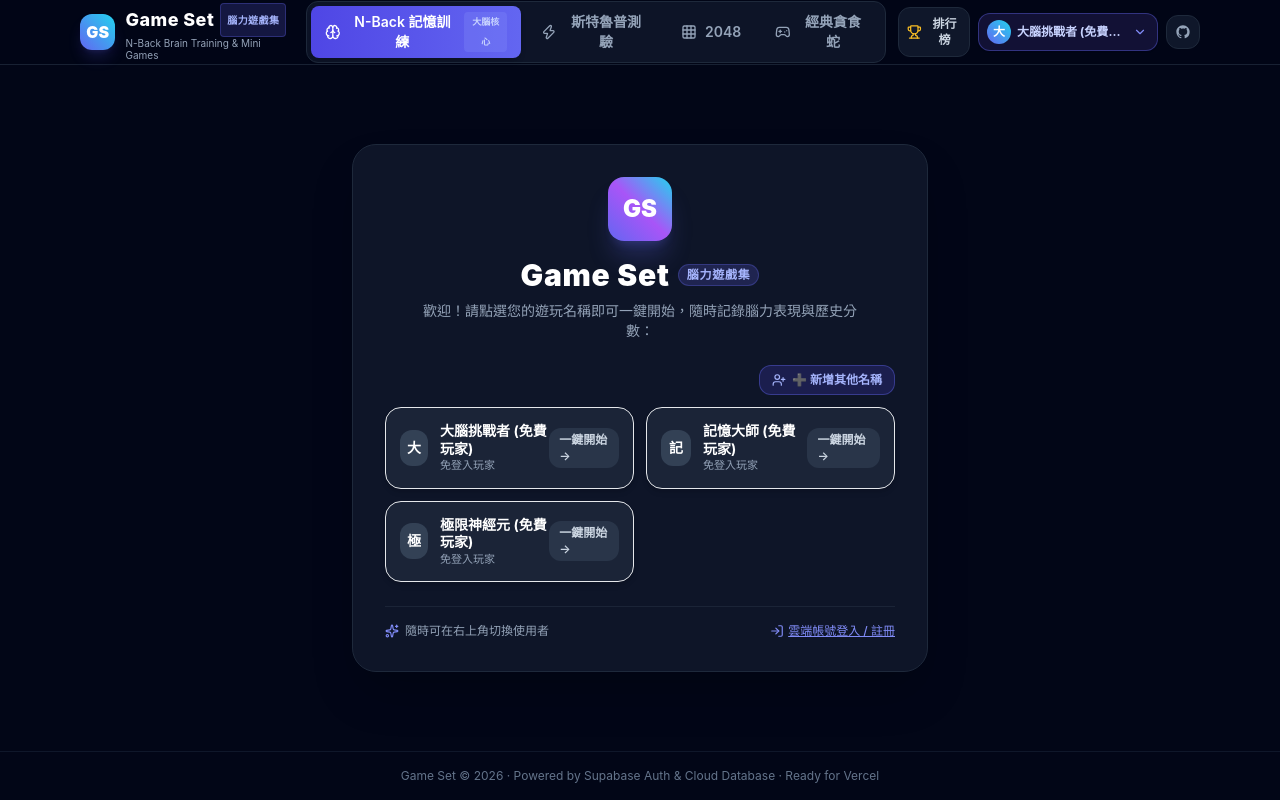
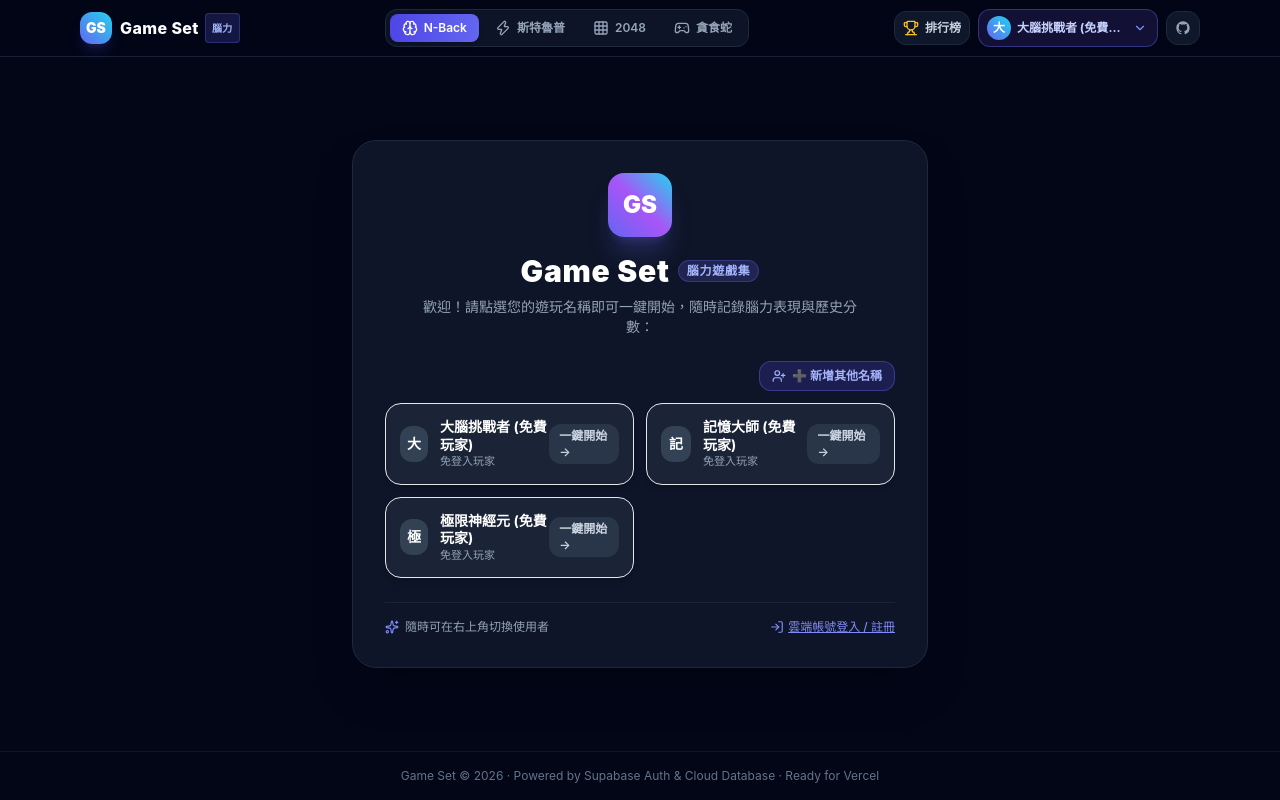
Before and after one commit to LR0988/GameSet, a React (Vite) app: page / in a window 1280 px wide. Built offline with nearby package versions, Linux system fonts and the light colour scheme.

Commit message:
feat: user management & cloud sync 2026-09-28 13:48:16

```diff
--- a/src/App.tsx
+++ b/src/App.tsx
@@ -12,6 +12,7 @@ import { InitialUserPicker } from './components/auth/InitialUserPicker';
 export const AppContent: React.FC = () => {
   const [activeGame, setActiveGame] = useState<GameId>('nback');
   const [isMuted, setIsMuted] = useState<boolean>(sound.getMuted());
+  const [headerActions, setHeaderActions] = useState<React.ReactNode>(null);
   const { user, loginAsSavedUser } = useAuth();
 
   const [hasEntered, setHasEntered] = useState<boolean>(() => {
@@ -50,23 +51,27 @@ export const AppContent: React.FC = () => {
 
   return (
     <div className="min-h-screen flex flex-col bg-slate-950 text-slate-100 selection:bg-indigo-500 selection:text-white">
-      {/* Top Navbar with Auth & Leaderboard */}
+      {/* Top Navbar with Auth, Leaderboard & Game Tabs */}
       <Navbar
         activeGame={activeGame}
-        onSelectGame={setActiveGame}
+        onSelectGame={(g) => {
+          setHeaderActions(null);
+          setActiveGame(g);
+        }}
         isMuted={isMuted}
         onToggleMute={handleToggleMute}
+        actions={headerActions}
       />
 
       {/* Main Content Arena */}
-      <main className="flex-1 flex flex-col items-center justify-center py-4 px-2 sm:px-4">
+      <main className="flex-1 flex flex-col items-center justify-start py-2 sm:py-3 px-2 sm:px-4">
         {!hasEntered ? (
           /* 1. Only shown at initial login/entry: 1-click user selection */
           <InitialUserPicker onEnter={handleInitialEnter} />
         ) : (
           /* 2. Direct game view (no redundant body game selector, full clean focus) */
           <>
-            {activeGame === 'nback' && <NBackGame />}
+            {activeGame === 'nback' && <NBackGame setHeaderActions={setHeaderActions} />}
             {activeGame === 'stroop' && <StroopGame />}
             {activeGame === 'game2048' && <Game2048 />}
             {activeGame === 'snake' && <SnakeGame />}
--- a/src/components/Navbar.tsx
+++ b/src/components/Navbar.tsx
@@ -9,55 +9,55 @@ import { LeaderboardModal } from './leaderboard/LeaderboardModal';
 interface NavbarProps {
   activeGame: GameId;
   onSelectGame: (game: GameId) => void;
-  isMuted: boolean;
-  onToggleMute: () => void;
+  isMuted?: boolean;
+  onToggleMute?: () => void;
+  actions?: React.ReactNode;
 }
 
 export const Navbar: React.FC<NavbarProps> = ({
   activeGame,
   onSelectGame,
-  isMuted,
-  onToggleMute,
+  actions,
 }) => {
   const { user, displayName, showAuthModal, setShowAuthModal } = useAuth();
   const [isAuthOpen, setIsAuthOpen] = useState(false);
   const [isProfileOpen, setIsProfileOpen] = useState(false);
   const [isLeaderboardOpen, setIsLeaderboardOpen] = useState(false);
 
-  const games: { id: GameId; label: string; icon: React.ReactNode; tag?: string }[] = [
-    { id: 'nback', label: 'N-Back 記憶訓練', icon: <Brain className="w-4 h-4" />, tag: '大腦核心' },
-    { id: 'stroop', label: '斯特魯普測驗', icon: <Zap className="w-4 h-4" /> },
+  const games: { id: GameId; label: string; icon: React.ReactNode }[] = [
+    { id: 'nback', label: 'N-Back', icon: <Brain className="w-4 h-4" /> },
+    { id: 'stroop', label: '斯特魯普', icon: <Zap className="w-4 h-4" /> },
     { id: 'game2048', label: '2048', icon: <Grid3X3 className="w-4 h-4" /> },
-    { id: 'snake', label: '經典貪食蛇', icon: <Gamepad2 className="w-4 h-4" /> },
+    { id: 'snake', label: '貪食蛇', icon: <Gamepad2 className="w-4 h-4" /> },
   ];
 
   return (
     <>
       <header className="sticky top-0 z-40 w-full border-b border-slate-800/80 bg-slate-950/80 backdrop-blur-xl">
-        <div className="max-w-6xl mx-auto px-4 h-16 flex items-center justify-between gap-3">
+        <div className="max-w-6xl mx-auto px-4 h-14 flex items-center justify-between gap-3">
           {/* Logo / Brand */}
-          <div className="flex items-center gap-2.5 cursor-pointer" onClick={() => onSelectGame('nback')}>
-            <div className="w-9 h-9 rounded-xl bg-gradient-to-tr from-indigo-500 to-cyan-400 flex items-center justify-center font-black text-white shadow-lg shadow-indigo-500/20 text-base">
+          <div className="flex items-center gap-2 cursor-pointer flex-shrink-0" onClick={() => onSelectGame('nback')}>
+            <div className="w-8 h-8 rounded-xl bg-gradient-to-tr from-indigo-500 to-cyan-400 flex items-center justify-center font-black text-white shadow-lg shadow-indigo-500/20 text-sm">
               GS
             </div>
             <div>
-              <h1 className="font-extrabold text-base sm:text-lg text-white tracking-wide leading-none flex items-center gap-1.5">
+              <h1 className="font-extrabold text-sm sm:text-base text-white tracking-wide leading-none flex items-center gap-1.5">
                 Game Set
                 <span className="text-[10px] font-semibold px-1.5 py-0.5 rounded bg-indigo-500/20 text-indigo-300 border border-indigo-500/30">
-                  腦力遊戲集
+                  腦力
                 </span>
               </h1>
-              <p className="text-[10px] text-slate-400 leading-tight">N-Back Brain Training & Mini Games</p>
             </div>
           </div>
 
-          {/* Game Switcher Tabs */}
-          <nav className="hidden md:flex items-center gap-1.5 bg-slate-900/90 p-1 rounded-xl border border-slate-800">
+          {/* Game Switcher Tabs & Actions (Desktop) */}
+          <div className="hidden md:flex items-center gap-2 min-w-0">
+            <nav className="flex items-center gap-1 bg-slate-900/90 p-1 rounded-xl border border-slate-800">
               {games.map(g => (
                 <button
                   key={g.id}
                   onClick={() => onSelectGame(g.id)}
-                className={`flex items-center gap-2 px-3.5 py-1.5 rounded-lg text-xs sm:text-sm font-semibold transition-all ${
+                  className={`flex items-center gap-1.5 px-3 py-1.5 rounded-lg text-xs font-semibold transition-all whitespace-nowrap ${
                     activeGame === g.id
                       ? 'bg-gradient-to-r from-indigo-600 to-indigo-500 text-white shadow-md'
                       : 'text-slate-400 hover:text-slate-200 hover:bg-slate-800/60'
@@ -65,14 +65,16 @@ export const Navbar: React.FC<NavbarProps> = ({
                 >
                   {g.icon}
                   <span>{g.label}</span>
-                {g.tag && (
-                  <span className="text-[9px] px-1 rounded bg-indigo-400/30 text-indigo-200">
-                    {g.tag}
-                  </span>
-                )}
                 </button>
               ))}
             </nav>
+
+            {actions && (
+              <div className="flex items-center gap-1 pl-1">
+                {actions}
+              </div>
+            )}
+          </div>
 
           {/* Global Controls & Links */}
           <div className="flex items-center gap-2">
@@ -126,13 +128,14 @@ export const Navbar: React.FC<NavbarProps> = ({
           </div>
         </div>
 
-        {/* Mobile Game Switcher Bar */}
-        <div className="flex md:hidden overflow-x-auto px-4 py-2 border-t border-slate-800/60 gap-1.5 bg-slate-900/50">
+        {/* Mobile Game Switcher Bar & Actions */}
+        <div className="flex md:hidden items-center justify-between overflow-x-auto px-3 py-1.5 border-t border-slate-800/60 gap-2 bg-slate-900/60">
+          <div className="flex items-center gap-1 flex-shrink-0">
             {games.map(g => (
               <button
                 key={g.id}
                 onClick={() => onSelectGame(g.id)}
-              className={`flex items-center gap-1.5 px-3 py-1 rounded-lg text-xs font-semibold whitespace-nowrap transition ${
+                className={`flex items-center gap-1 px-2.5 py-1 rounded-lg text-xs font-semibold whitespace-nowrap transition ${
                   activeGame === g.id
                     ? 'bg-indigo-600 text-white'
                     : 'text-slate-400 hover:text-slate-200 bg-slate-800/40'
@@ -142,6 +145,13 @@ export const Navbar: React.FC<NavbarProps> = ({
                 <span>{g.label}</span>
               </button>
             ))}
+          </div>
+
+          {actions && (
+            <div className="flex items-center gap-1 flex-shrink-0">
+              {actions}
+            </div>
+          )}
         </div>
       </header>
 
--- a/src/games/nback/NBackGame.tsx
+++ b/src/games/nback/NBackGame.tsx
@@ -6,14 +6,18 @@ import { NBackStats } from './NBackStats';
 import { NBackSettingsModal } from './NBackSettingsModal';
 import { NBackTutorialModal } from './NBackTutorialModal';
 import { storage } from '../../utils/storage';
-import { Sliders, HelpCircle, Trophy, Sparkles, Brain, History, Volume2, VolumeX, TrendingUp } from 'lucide-react';
+import { Sliders, HelpCircle, Trophy, Sparkles, History, Volume2, VolumeX, TrendingUp } from 'lucide-react';
 import { NBackSessionStats } from '../../types';
 import { useAuth } from '../../context/AuthContext';
 import { db } from '../../utils/supabase';
 import { sound } from '../../utils/sound';
 import { AnalyticsModal } from '../../components/analytics/AnalyticsModal';
 
-export const NBackGame: React.FC = () => {
+interface NBackGameProps {
+  setHeaderActions?: (actions: React.ReactNode) => void;
+}
+
+export const NBackGame: React.FC<NBackGameProps> = ({ setHeaderActions }) => {
   const { user, displayName } = useAuth();
   const initialSettings = storage.getNBackSettings();
   const [isSettingsOpen, setIsSettingsOpen] = useState(false);
@@ -77,6 +81,89 @@ export const NBackGame: React.FC = () => {
     handleAudioMatch,
   } = useNBack(initialSettings);
 
+  // Sync action buttons into the top navbar tab bar
+  useEffect(() => {
+    if (!setHeaderActions) return;
+
+    setHeaderActions(
+      <div className="flex items-center gap-1 sm:gap-1.5 flex-shrink-0">
+        {/* N-Level Badge */}
+        <span className="text-[10px] sm:text-xs font-bold px-1.5 sm:px-2 py-0.5 rounded-lg bg-indigo-500/20 text-indigo-300 border border-indigo-500/30 whitespace-nowrap">
+          {settings.nLevel}-Back
+        </span>
+
+        {/* Quick Sound Mute/Unmute (聲音開關) */}
+        <button
+          onClick={handleToggleSound}
+          className={`p-1.5 sm:p-2 rounded-xl border transition flex items-center justify-center ${
+            settings.soundEnabled
+              ? 'bg-slate-800/80 hover:bg-slate-750 border-slate-700/60 text-slate-300 hover:text-white'
+              : 'bg-rose-950/60 border-rose-800/80 text-rose-300 hover:text-rose-100'
+          }`}
+          title={settings.soundEnabled ? '音效開啟 (點擊靜音)' : '音效已靜音 (點擊開啟)'}
+        >
+          {settings.soundEnabled ? (
+            <Volume2 className="w-3.5 h-3.5 sm:w-4 sm:h-4 text-indigo-400" />
+          ) : (
+            <VolumeX className="w-3.5 h-3.5 sm:w-4 sm:h-4 text-rose-400" />
+          )}
+        </button>
+
+        {/* Sound Test Button (寫「測試」就好) */}
+        <button
+          onClick={handleTestSound}
+          className={`flex items-center gap-1 px-2 sm:px-2.5 py-1.5 rounded-xl border text-xs sm:text-sm font-semibold transition active:scale-95 whitespace-nowrap ${
+            isTestingSound
+              ? 'bg-cyan-500 text-white border-cyan-400 shadow-[0_0_15px_rgba(6,182,212,0.6)] animate-pulse'
+              : 'bg-indigo-600/30 hover:bg-indigo-600/50 border-indigo-500/50 text-indigo-200 hover:text-white shadow-sm'
+          }`}
+          title="點擊測試音效與字母語音"
+        >
+          <Volume2 className={`w-3.5 h-3.5 text-cyan-400 ${isTestingSound ? 'animate-bounce' : ''}`} />
+          <span>{isTestingSound ? '測試中' : '測試'}</span>
+        </button>
+
+        {/* 教學 */}
+        <button
+          onClick={() => setIsTutorialOpen(true)}
+          className="flex items-center gap-1 px-2 sm:px-2.5 py-1.5 rounded-xl bg-slate-800/80 hover:bg-slate-750 border border-slate-700/60 text-slate-300 text-xs sm:text-sm font-medium transition hover:text-white whitespace-nowrap"
+        >
+          <HelpCircle className="w-3.5 h-3.5 text-indigo-400" />
+          <span>教學</span>
+        </button>
+
+        {/* 趨勢 */}
+        <button
+          onClick={() => setIsAnalyticsOpen(true)}
+          className="flex items-center gap-1 px-2 sm:px-2.5 py-1.5 rounded-xl bg-indigo-600/30 hover:bg-indigo-600/50 border border-indigo-500/50 text-indigo-300 text-xs sm:text-sm font-semibold transition hover:text-white whitespace-nowrap"
+        >
+          <TrendingUp className="w-3.5 h-3.5 text-indigo-400" />
+          <span>趨勢</span>
+        </button>
+
+        {/* 設定 (寫「設定」就好) */}
+        <button
+          onClick={() => setIsSettingsOpen(true)}
+          className="flex items-center gap-1 px-2 sm:px-2.5 py-1.5 rounded-xl bg-slate-800/80 hover:bg-slate-750 border border-slate-700/60 text-slate-300 text-xs sm:text-sm font-medium transition hover:text-white whitespace-nowrap"
+        >
+          <Sliders className="w-3.5 h-3.5 text-amber-400" />
+          <span>設定</span>
+        </button>
+      </div>
+    );
+
+    return () => {
+      setHeaderActions(null);
+    };
+  }, [
+    setHeaderActions,
+    settings.soundEnabled,
+    settings.nLevel,
+    isTestingSound,
+    handleToggleSound,
+    handleTestSound,
+  ]);
+
   useEffect(() => {
     setHighScore(storage.getHighScore('nback'));
     setHistory(storage.getNBackHistory());
@@ -91,88 +178,7 @@ export const NBackGame: React.FC = () => {
   }, [sessionStats, user, displayName]);
 
   return (
-    <div className="flex flex-col items-center w-full max-w-4xl mx-auto py-2 px-4 space-y-5">
-      {/* Top Header Bar (Strictly single row layout) */}
-      <div className="w-full flex items-center justify-between gap-2 sm:gap-3 p-3 sm:p-4 rounded-2xl glass-panel shadow-lg">
-        <div className="flex items-center gap-2 sm:gap-2.5 min-w-0">
-          <div className="p-2 sm:p-2.5 rounded-xl bg-gradient-to-tr from-indigo-500 to-purple-600 shadow-md shadow-indigo-500/30 text-white flex-shrink-0">
-            <Brain className="w-5 h-5 sm:w-6 sm:h-6" />
-          </div>
-          <div className="min-w-0">
-            <h2 className="text-sm sm:text-base md:text-xl font-black text-white tracking-wide flex items-center gap-1.5 sm:gap-2 truncate">
-              <span>N-Back</span>
-              <span className="hidden sm:inline">大腦記憶訓練</span>
-              <span className="text-[10px] sm:text-xs font-semibold px-1.5 sm:px-2 py-0.5 rounded-full bg-indigo-500/20 text-indigo-300 border border-indigo-500/30">
-                {settings.nLevel}-Back
-              </span>
-            </h2>
-            <p className="text-[10px] sm:text-xs text-slate-400 truncate hidden md:block">
-              {settings.mode === 'dual' ? '雙重模式 (位置 + 字母)' : settings.mode === 'position' ? '空間位置模式' : '聽覺字母模式'}
-            </p>
-          </div>
-        </div>
-
-        {/* Action Buttons (Strictly single line) */}
-        <div className="flex items-center gap-1 sm:gap-1.5 md:gap-2 flex-shrink-0">
-          {/* Quick Sound Mute/Unmute (聲音開關) */}
-          <button
-            onClick={handleToggleSound}
-            className={`p-1.5 sm:p-2 rounded-xl border transition flex items-center justify-center ${
-              settings.soundEnabled
-                ? 'bg-slate-800/80 hover:bg-slate-750 border-slate-700/60 text-slate-300 hover:text-white'
-                : 'bg-rose-950/60 border-rose-800/80 text-rose-300 hover:text-rose-100'
-            }`}
-            title={settings.soundEnabled ? '音效開啟 (點擊靜音)' : '音效已靜音 (點擊開啟)'}
-          >
-            {settings.soundEnabled ? (
-              <Volume2 className="w-4 h-4 text-indigo-400" />
-            ) : (
-              <VolumeX className="w-4 h-4 text-rose-400" />
-            )}
-          </button>
-
-          {/* Sound Test Button (寫「測試」就好) */}
-          <button
-            onClick={handleTestSound}
-            className={`flex items-center gap-1 px-2 sm:px-2.5 md:px-3 py-1.5 rounded-xl border text-xs sm:text-sm font-semibold transition active:scale-95 whitespace-nowrap ${
-              isTestingSound
-                ? 'bg-cyan-500 text-white border-cyan-400 shadow-[0_0_15px_rgba(6,182,212,0.6)] animate-pulse'
-                : 'bg-indigo-600/30 hover:bg-indigo-600/50 border-indigo-500/50 text-indigo-200 hover:text-white shadow-sm'
-            }`}
-            title="點擊測試音效與字母語音"
-          >
-            <Volume2 className={`w-3.5 h-3.5 text-cyan-400 ${isTestingSound ? 'animate-bounce' : ''}`} />
-            <span>{isTestingSound ? '測試中' : '測試'}</span>
-          </button>
-
-          {/* 教學 */}
-          <button
-            onClick={() => setIsTutorialOpen(true)}
-            className="flex items-center gap-1 px-2 sm:px-2.5 md:px-3 py-1.5 rounded-xl bg-slate-800/80 hover:bg-slate-750 border border-slate-700/60 text-slate-300 text-xs sm:text-sm font-medium transition hover:text-white whitespace-nowrap"
-          >
-            <HelpCircle className="w-3.5 h-3.5 text-indigo-400" />
-            <span>教學</span>
-          </button>
-
-          {/* 趨勢 */}
-          <button
-            onClick={() => setIsAnalyticsOpen(true)}
-            className="flex items-center gap-1 px-2 sm:px-2.5 md:px-3 py-1.5 rounded-xl bg-indigo-600/30 hover:bg-indigo-600/50 border border-indigo-500/50 text-indigo-300 text-xs sm:text-sm font-semibold transition hover:text-white whitespace-nowrap"
-          >
-            <TrendingUp className="w-3.5 h-3.5 text-indigo-400" />
-            <span>趨勢</span>
-          </button>
-
-          {/* 設定 (寫「設定」就好) */}
-          <button
-            onClick={() => setIsSettingsOpen(true)}
-            className="flex items-center gap-1 px-2 sm:px-2.5 md:px-3 py-1.5 rounded-xl bg-slate-800/80 hover:bg-slate-750 border border-slate-700/60 text-slate-300 text-xs sm:text-sm font-medium transition hover:text-white whitespace-nowrap"
-          >
-            <Sliders className="w-3.5 h-3.5 text-amber-400" />
-            <span>設定</span>
-          </button>
-        </div>
-      </div>
+    <div className="flex flex-col items-center w-full max-w-4xl mx-auto py-1 px-4 space-y-4">
 
       {/* Sound notification prompt banner */}
       {soundNotice && (
```
Lines whose indentation alone changed are shown as unchanged.
